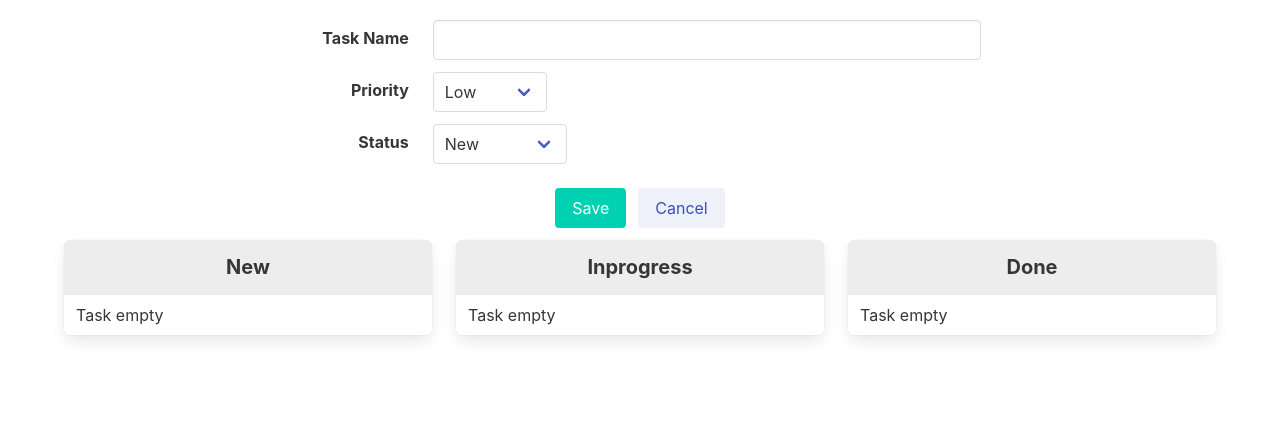
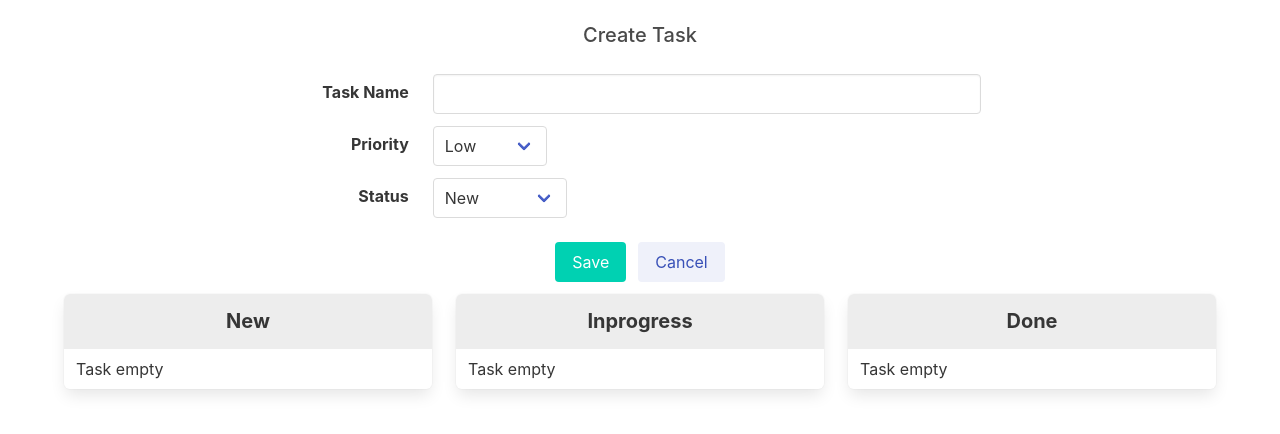
Before and after one commit to MuhamadIsmuaji/todo-sevima-training, a React (Create React App) app: page / in a window 1280 px wide. Shown: the top 434 px of the page. Built offline with nearby package versions, Linux system fonts and the light colour scheme.

Commit message:
(add) form label state

```diff
--- a/src/App.js
+++ b/src/App.js
@@ -139,6 +139,11 @@ const App = () => {
     <div className="container">
       <form onSubmit={handleSetTaskList}>
         <div className="columns is-mobile">
+          <div className="column column is-three-fifths is-offset-one-fifth">
+            <p className="has-text-centered is-size-5 has-text-weight-medium">{formState === INIT_FORM_STATE ? `Create Task` : `Update Task ${task.taskName}`}</p>
+          </div>
+        </div>
+        <div className="columns is-mobile">
           <div className="column is-three-fifths is-offset-one-fifth">
             <div className="field is-horizontal">
               <div className="field-label is-normal">
```
